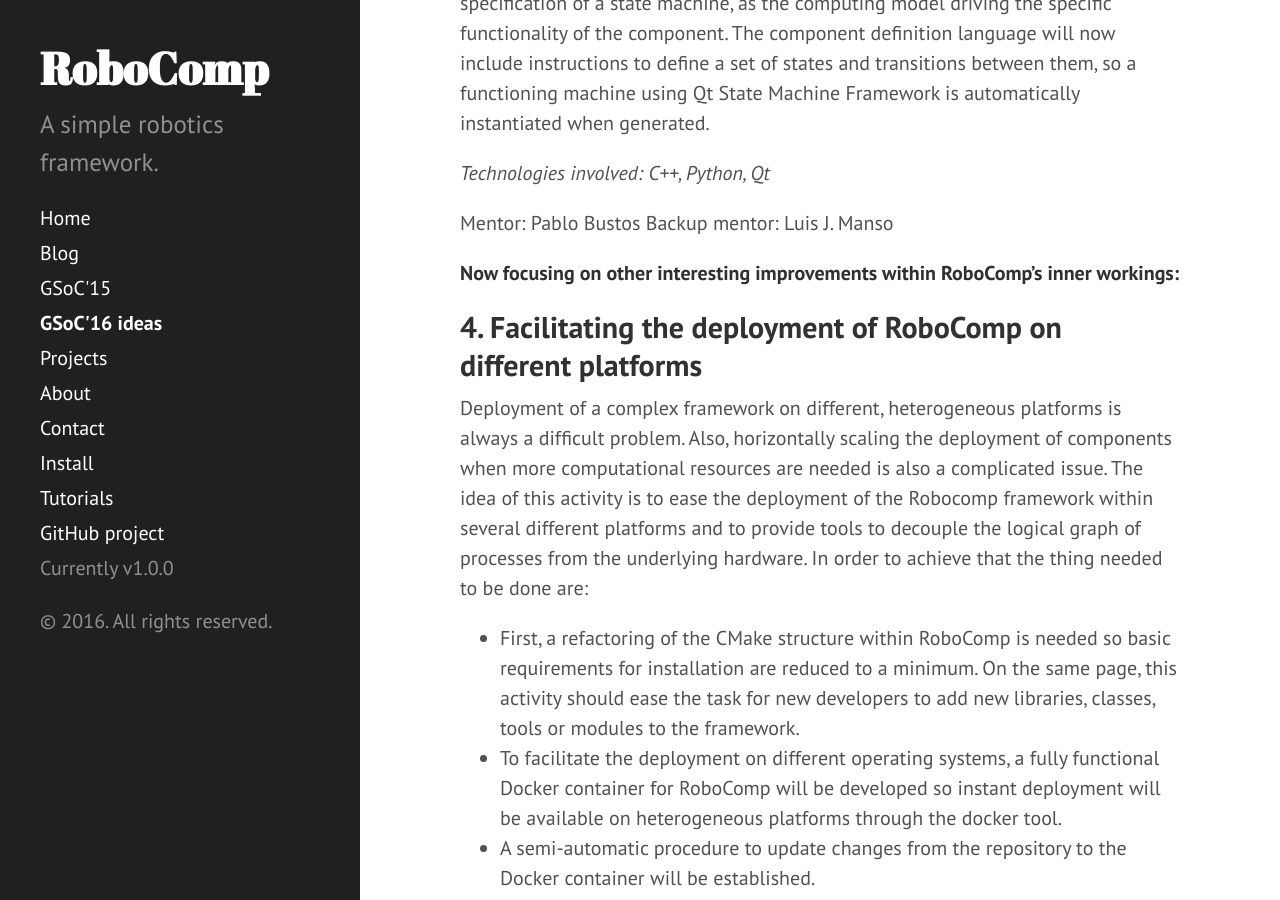
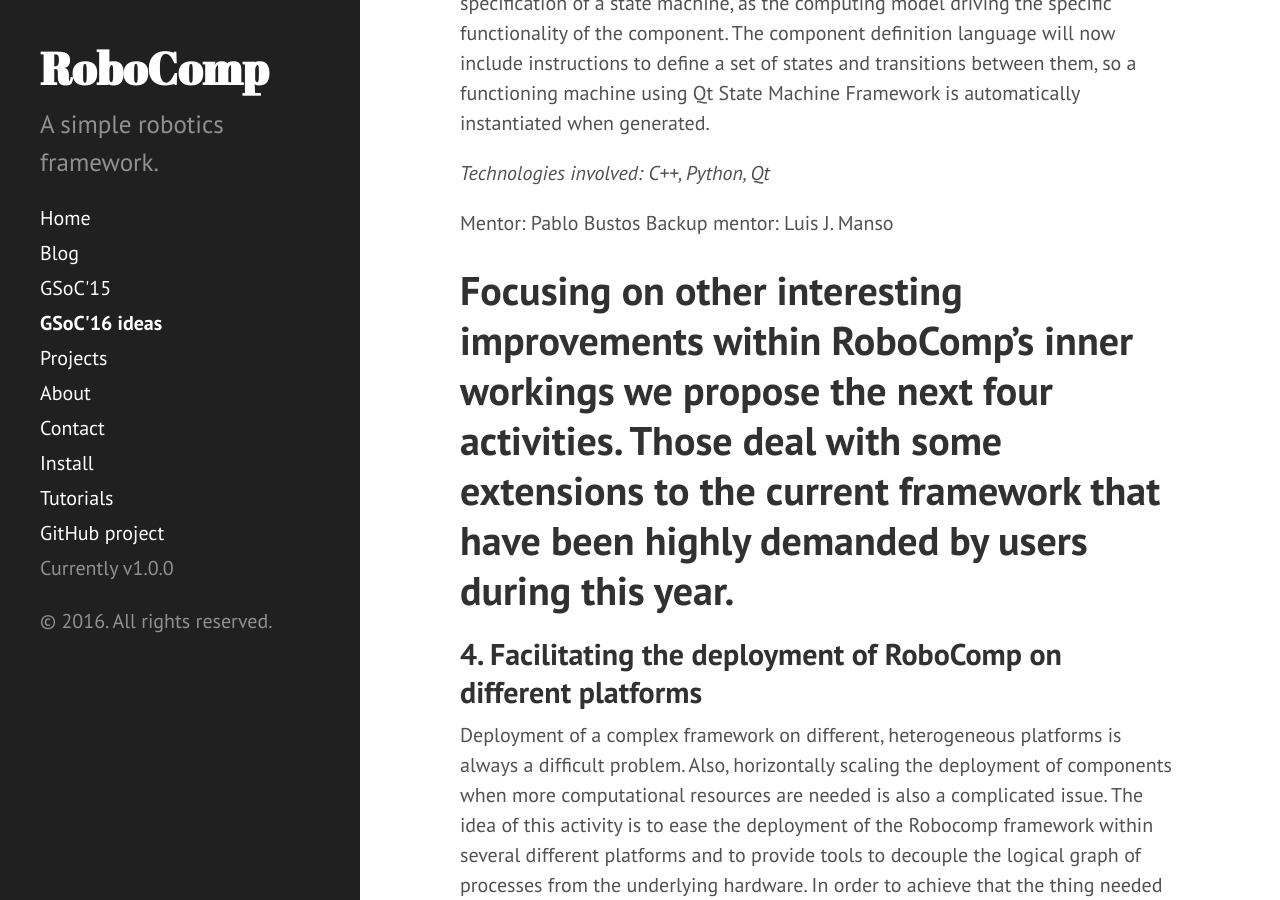
Before and after one commit to robocomp/website, a Jekyll site: the page built from GSoC_2016.md, in a window 1280 px wide and 900 px high, scrolled down 1951 px. Built offline with Jekyll 4.4.1, drawn with Linux system fonts in a browser that asks for light colours; Markdown is read by kramdown in place of the engine named in the settings.

Commit message:
Update GSoC_2016.md

```diff
--- a/GSoC_2016.md
+++ b/GSoC_2016.md
@@ -41,7 +41,7 @@
 Mentor: Pablo Bustos
 Backup mentor: Luis J. Manso
 
-**Now focusing on other interesting improvements within RoboComp's inner workings:**
+# Focusing on other interesting improvements within RoboComp's inner workings we propose the next four activities. Those deal with some extensions to the current framework that have been highly demanded by users during this year.
 
 ## 4. Facilitating the deployment of RoboComp on different platforms
 
@@ -90,7 +90,7 @@
 Mentor: Pablo Bustos
 Backup mentor: Luis J. Manso
 
-**And finally, some work on computer vision and 3D graphics**
+# And finally, some work on computer vision and 3D graphics
 
 ## 8. Object detection for simulated environments
 
```
